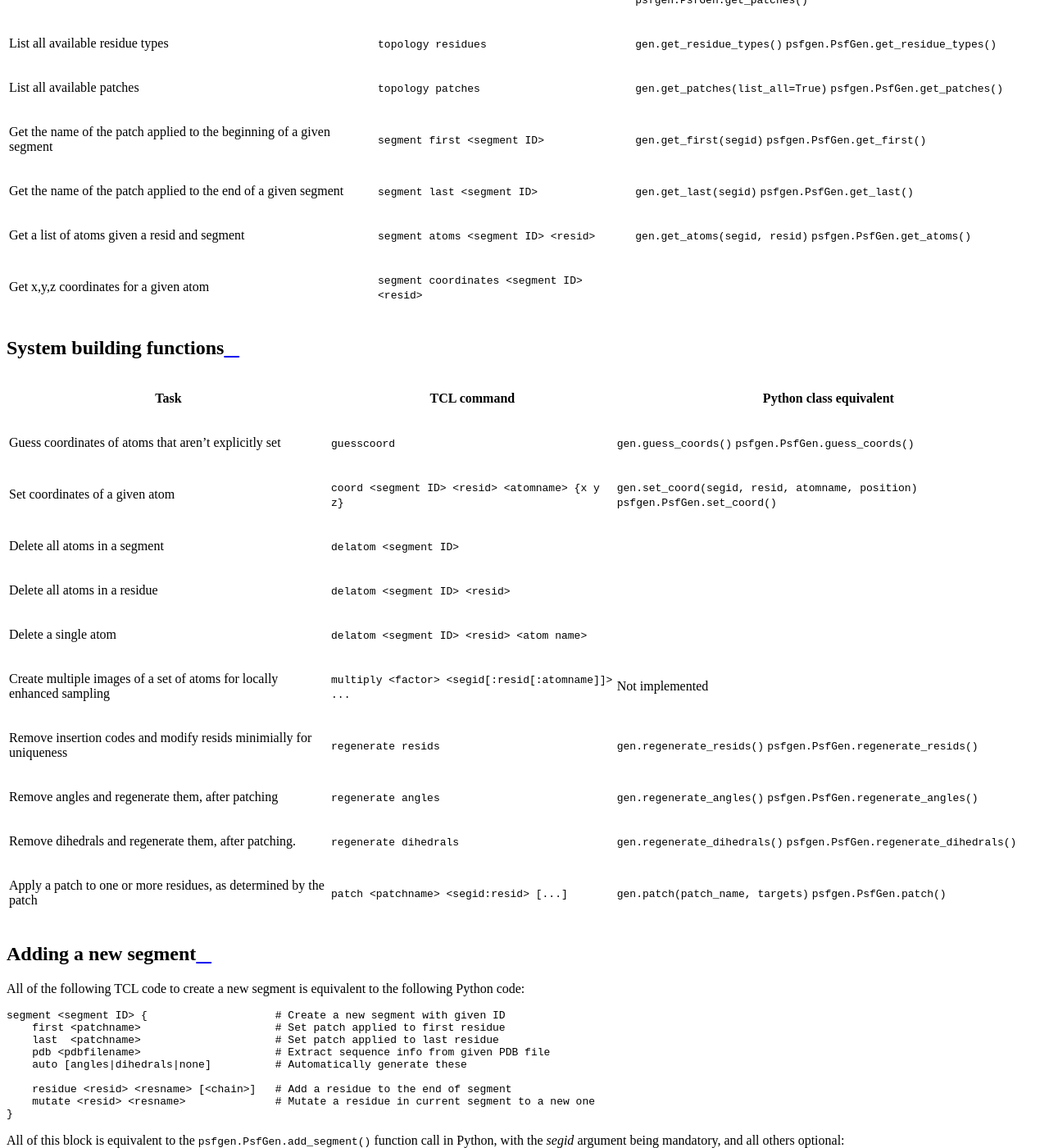
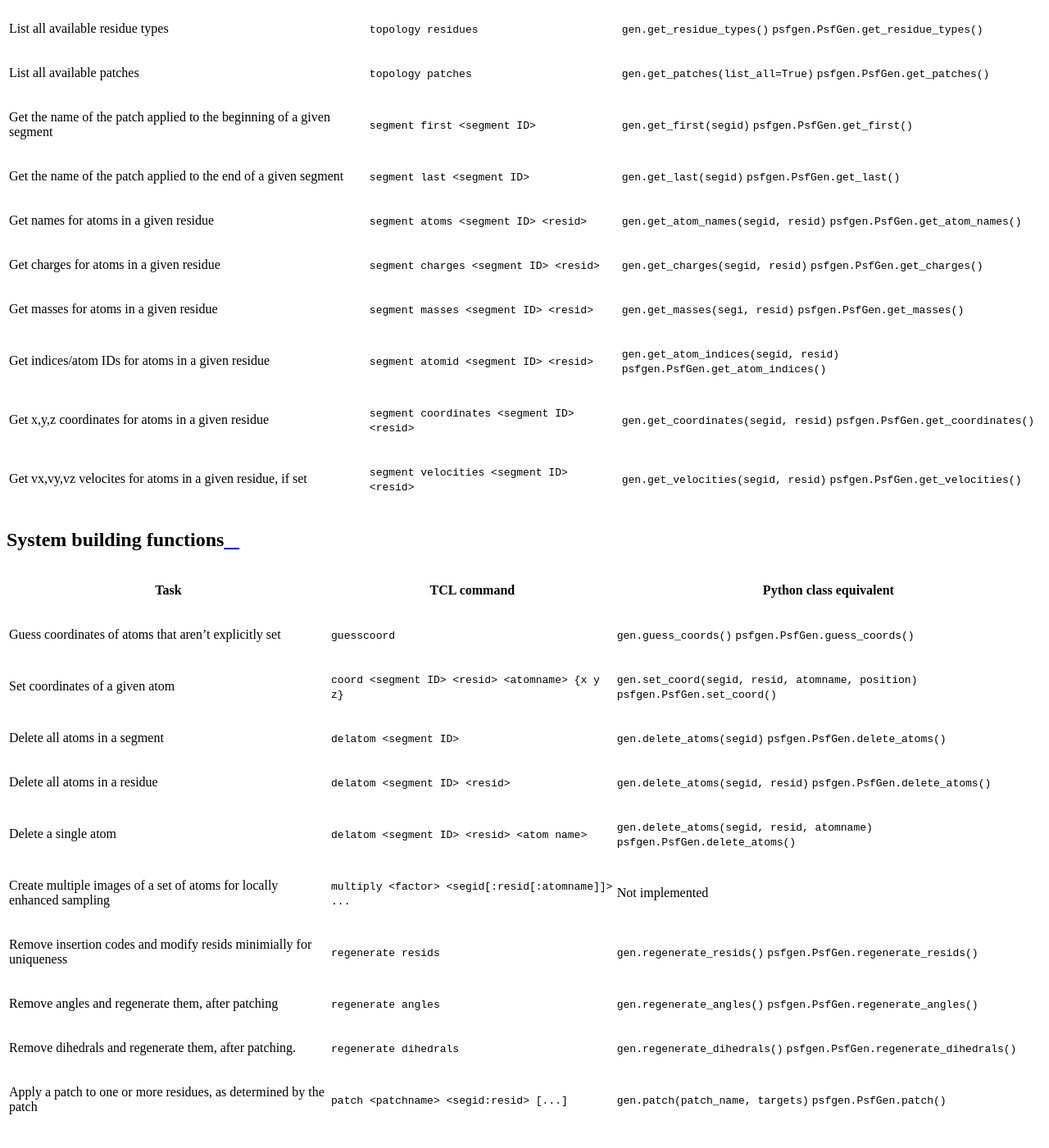
Before and after one commit to Eigenstate/psfgen, a Sphinx documentation site: the page built from docs/all_commands.rst, in a window 1280 px wide and 1400 px high, scrolled down 1627 px. Shown: the whole window at 82% size. Built offline with Sphinx 7.4.7 and the Read the Docs theme 2.0.0, drawn with Linux system fonts in a browser that asks for light colours; some of the changed text lies outside the part shown.

Commit message:
Update documentation

```diff
--- a/docs/all_commands.rst
+++ b/docs/all_commands.rst
@@ -78,12 +78,24 @@ Query functions
    * - Get the name of the patch applied to the end of a given segment
      - ``segment last <segment ID>``
      - ``gen.get_last(segid)`` :meth:`psfgen.PsfGen.get_last`
-   * - Get a list of atoms given a resid and segment
+   * - Get names for atoms in a given residue
      - ``segment atoms <segment ID> <resid>``
-     - ``gen.get_atoms(segid, resid)`` :meth:`psfgen.PsfGen.get_atoms`
-   * - Get x,y,z coordinates for a given atom
+     - ``gen.get_atom_names(segid, resid)`` :meth:`psfgen.PsfGen.get_atom_names`
+   * - Get charges for atoms in a given residue
+     - ``segment charges <segment ID> <resid>``
+     - ``gen.get_charges(segid, resid)`` :meth:`psfgen.PsfGen.get_charges`
+   * - Get masses for atoms in a given residue
+     - ``segment masses <segment ID> <resid>``
+     - ``gen.get_masses(segi, resid)`` :meth:`psfgen.PsfGen.get_masses`
+   * - Get indices/atom IDs for atoms in a given residue
+     - ``segment atomid <segment ID> <resid>``
+     - ``gen.get_atom_indices(segid, resid)`` :meth:`psfgen.PsfGen.get_atom_indices`
+   * - Get x,y,z coordinates for atoms in a given residue
      - ``segment coordinates <segment ID> <resid>``
-     -
+     - ``gen.get_coordinates(segid, resid)`` :meth:`psfgen.PsfGen.get_coordinates`
+   * - Get vx,vy,vz velocites for atoms in a given residue, if set
+     - ``segment velocities <segment ID> <resid>``
+     - ``gen.get_velocities(segid, resid)`` :meth:`psfgen.PsfGen.get_velocities`
 
 System building functions
 -------------------------
@@ -101,13 +113,13 @@ System building functions
      - ``gen.set_coord(segid, resid, atomname, position)`` :meth:`psfgen.PsfGen.set_coord`
    * - Delete all atoms in a segment
      - ``delatom <segment ID>``
-     -
+     - ``gen.delete_atoms(segid)`` :meth:`psfgen.PsfGen.delete_atoms`
    * - Delete all atoms in a residue
      - ``delatom <segment ID> <resid>``
-     -
+     - ``gen.delete_atoms(segid, resid)`` :meth:`psfgen.PsfGen.delete_atoms`
    * - Delete a single atom
      - ``delatom <segment ID> <resid> <atom name>``
-     -
+     - ``gen.delete_atoms(segid, resid, atomname)`` :meth:`psfgen.PsfGen.delete_atoms`
    * - Create multiple images of a set of atoms for locally enhanced sampling
      - ``multiply <factor> <segid[:resid[:atomname]]> ...``
      - Not implemented
@@ -216,10 +229,10 @@ systems in memory is create multiple PsfGen objects. Each one is self-contained.
      - Use multiple PsfGen objects
    * - Make context case sensitive (by default it is not)
      - ``psfcontext mixedcase``
-     -
+     - ``gen.case_sensitive = True`` :attr:`psfgen.PsfGen.case_sensitive`
    * - Make context case insensitive (default setting)
      - ``psfcontext allcaps``
-     -
+     - ``gen.case_sensitive = False`` :attr:`psfgen.PsfGen.case_sensitive`
    * - Clear the structure, topology definitions, and aliases
      - ``psfcontext reset``
      - Delete and make a new PsfGen object
```
Also changed, not shown: other parts of docs/all_commands.rst (+2 -1 lines), 8 other files.
